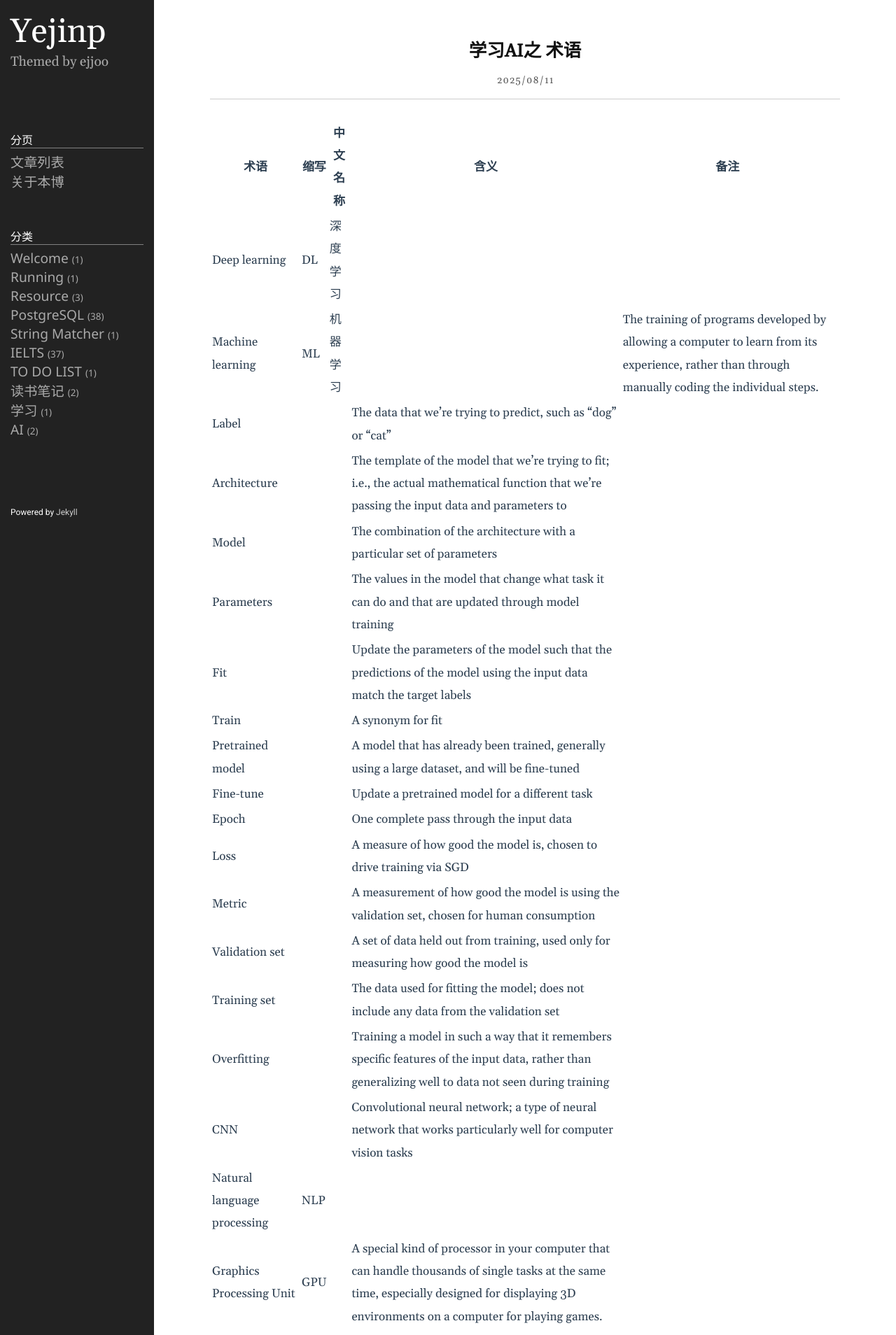
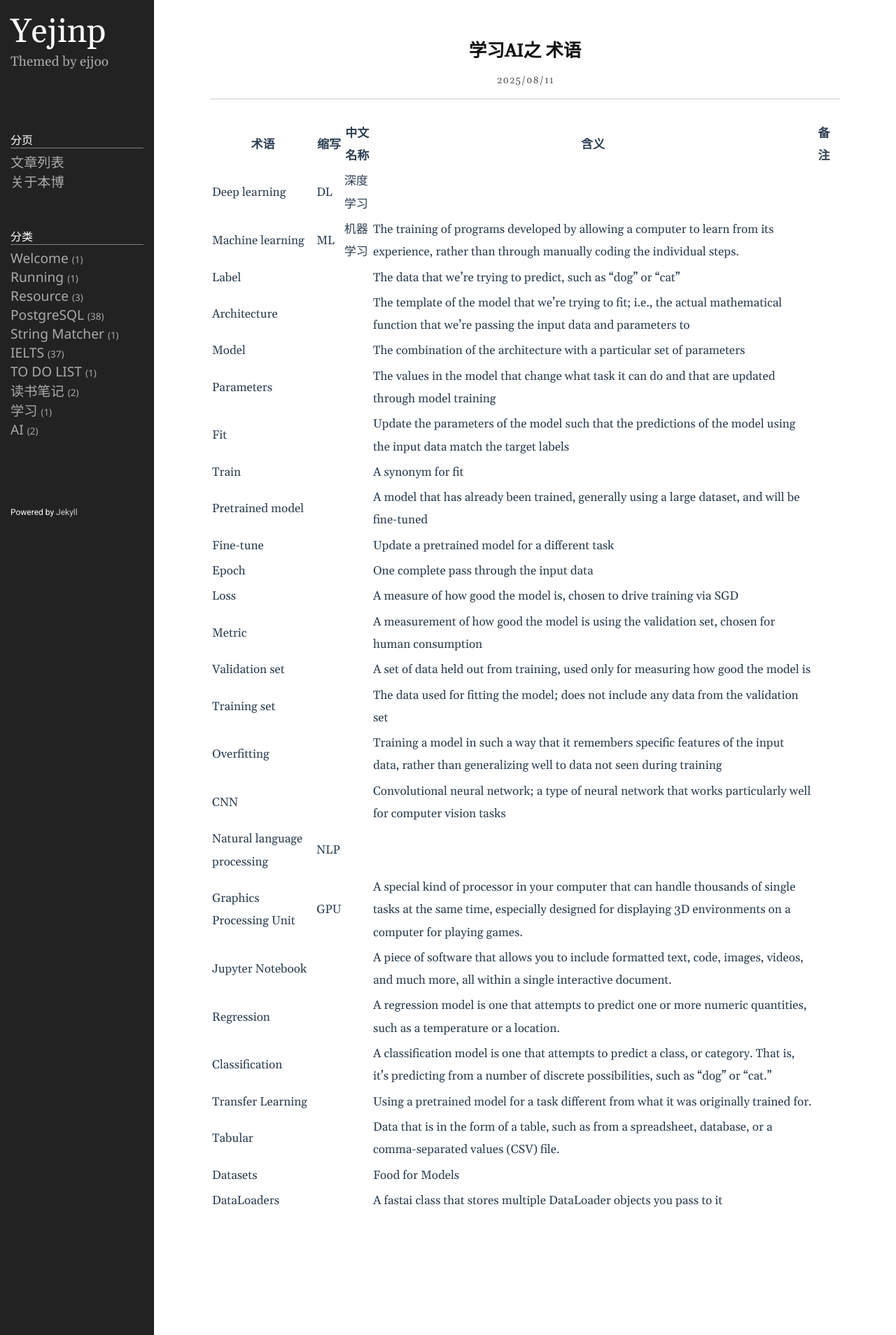
Before and after one commit to yejinp/yejinp.github.io, a Jekyll site: the page built from _posts/2025-08-11-学习AI 之 术语.markdown, in a window 1280 px wide. Shown: the top 1908 px of the page at 70% size. Built offline with Jekyll 4.4.1, drawn with Linux system fonts in a browser that asks for light colours.

Commit message:
adjust format of AI 术语

```diff
--- a/_posts/2025-08-11-学习AI 之 术语.markdown
+++ b/_posts/2025-08-11-学习AI 之 术语.markdown
@@ -8,7 +8,7 @@ category: AI
 | 术语 | 缩写 | 中文名称 | 含义 | 备注|
 | --- | --- | --- | --- | --- |
 | Deep learning | DL | 深度学习 | | |
-| Machine learning | ML | 机器学习 | | The training of programs developed by allowing a computer to learn from its experience, rather than through manually coding the individual steps. |
+| Machine learning | ML | 机器学习 |  The training of programs developed by allowing a computer to learn from its experience, rather than through manually coding the individual steps. |
 | Label | | | The data that we’re trying to predict, such as “dog” or “cat” | |
 | Architecture | | | The template of the model that we’re trying to fit; i.e., the actual mathematical function that we’re passing the input data and parameters to | |
 | Model  | | | The combination of the architecture with a particular set of parameters | |
```
